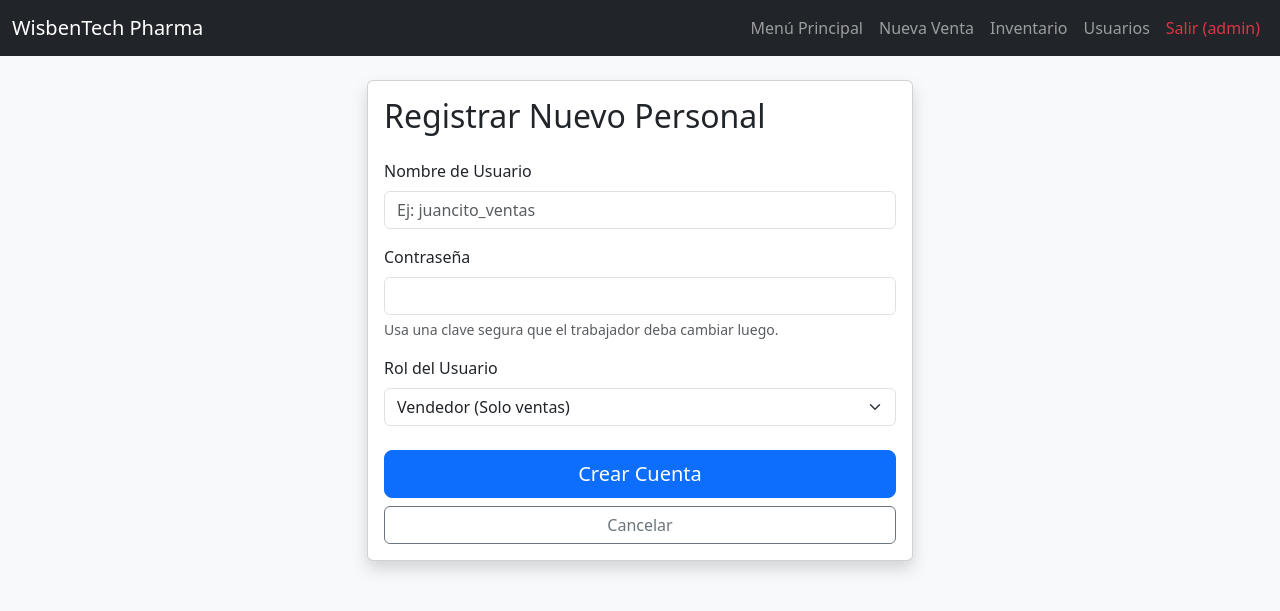
After one commit to benortwis-cell/sistema-medicamentos, a Flask app: page /crear_usuario in a window 1280 px wide. The commit adds this page. Shown: the top 611 px of the page. Run offline with Flask 3, Linux system fonts and the light colour scheme; a user stored in the database is signed in.

Commit message:
Arquitectura modular con base.html y herencia de plantillas

```diff
--- a/app.py
+++ b/app.py
@@ -1,21 +1,28 @@
-from flask import Flask, render_template, request, redirect
 import sqlite3
+from datetime import date
+from functools import wraps
+from flask import Flask, render_template, request, redirect, session, flash
+from werkzeug.security import generate_password_hash, check_password_hash
 
 app = Flask(__name__)
 
+# CONFIGURACIÓN DE SEGURIDAD
+# Esta llave cifra las sesiones para que los roles no puedan ser alterados.
+app.secret_key = 'wisbentech_secret_key_2026'
+
+# --- UTILIDADES Y BASE DE DATOS ---
+
 def conectar_db():
-    # Establece la conexión con el archivo de base de datos
+    """Establece la conexión con el archivo físico de la base de datos."""
     conexion = sqlite3.connect('farmacia.db')
     return conexion
 
 def inicializar_tablas():
+    """Crea la estructura normalizada de la base de datos al arrancar."""
     conexion = conectar_db()
     cursor = conexion.cursor()
 
-    # Habilitamos claves foráneas para la integridad de los datos
-    cursor.execute('PRAGMA foreign_keys = ON;')
-
-    # 1. Tabla Maestra de Productos
+    # Tabla Maestra de Productos
     cursor.execute('''
         CREATE TABLE IF NOT EXISTS productos (
             id INTEGER PRIMARY KEY AUTOINCREMENT,
@@ -23,7 +30,7 @@ def inicializar_tablas():
         )
     ''')
 
-    # 2. Tabla de Lotes (Relacionada con productos)
+    # Tabla de Lotes (Relacionada con productos)
     cursor.execute('''
         CREATE TABLE IF NOT EXISTS lotes (
             id INTEGER PRIMARY KEY AUTOINCREMENT,
@@ -36,19 +43,111 @@ def inicializar_tablas():
         )
     ''')
 
-    # 3. Tablas para Ventas (Para tu análisis futuro)
+    # Tabla de Usuarios y Roles
+    cursor.execute('''
+        CREATE TABLE IF NOT EXISTS usuarios (
+            id INTEGER PRIMARY KEY AUTOINCREMENT,
+            username TEXT NOT NULL UNIQUE,
+            password TEXT NOT NULL,
+            rol TEXT NOT NULL
+        )
+    ''')
+
+    # Tabla de Ventas para historial
     cursor.execute('CREATE TABLE IF NOT EXISTS ventas (id INTEGER PRIMARY KEY AUTOINCREMENT, fecha TIMESTAMP DEFAULT CURRENT_TIMESTAMP, total REAL)')
+
+    # Creamos un admin por defecto si la tabla está vacía (Pass: admin123)
+    cursor.execute('SELECT COUNT(*) FROM usuarios')
+    if cursor.fetchone()[0] == 0:
+        password_segura = generate_password_hash('admin123')
+        cursor.execute('INSERT INTO usuarios (username, password, rol) VALUES (?, ?, ?)',
+                       ('admin', password_segura, 'admin'))
 
     conexion.commit()
     conexion.close()
 
+# --- DECORADORES DE SEGURIDAD ---
+
+def login_requerido(f):
+    """Restringe el acceso a usuarios que no hayan iniciado sesión."""
+    @wraps(f)
+    def decorated_function(*args, **kwargs):
+        if 'usuario_id' not in session:
+            return redirect('/login')
+        return f(*args, **kwargs)
+    return decorated_function
+
+# --- RUTAS DE AUTENTICACIÓN ---
+
+@app.route('/login', methods=['GET', 'POST'])
+def login():
+    if request.method == 'POST':
+        user = request.form['username']
+        pw = request.form['password']
+
+        conexion = conectar_db()
+        cursor = conexion.cursor()
+        cursor.execute('SELECT id, password, rol FROM usuarios WHERE username = ?', (user,))
+        resultado = cursor.fetchone()
+        conexion.close()
+
+        if resultado and check_password_hash(resultado[1], pw):
+            session['usuario_id'] = resultado[0]
+            session['username'] = user
+            session['rol'] = resultado[2]
+            return redirect('/')
+        else:
+            return "<h1>Error: Usuario o contraseña incorrectos</h1><a href='/login'>Reintentar</a>"
+
+    return render_template('login.html')
+
+@app.route('/logout')
+def logout():
+    session.clear()
+    return redirect('/login')
+
+@app.route('/crear_usuario', methods=['GET', 'POST'])
+@login_requerido
+def crear_usuario():
+    # Solo el admin puede gestionar personal
+    if session.get('rol') != 'admin':
+        return "Acceso denegado"
+
+    if request.method == 'POST':
+        nuevo_user = request.form['username']
+        # Hasheamos la clave inmediatamente por seguridad
+        nuevo_pw = generate_password_hash(request.form['password'])
+        rol = request.form['rol']
+
+        conexion = conectar_db()
+        cursor = conexion.cursor()
+        try:
+            cursor.execute('INSERT INTO usuarios (username, password, rol) VALUES (?, ?, ?)',
+                           (nuevo_user, nuevo_pw, rol))
+            conexion.commit()
+        except:
+            return "El usuario ya existe"
+        finally:
+            conexion.close()
+        return redirect('/')
+
+    return render_template('crear_usuario.html')
+
+# --- RUTAS DE INVENTARIO (Solo Admin) ---
 
 @app.route('/')
+@login_requerido
 def home():
+    return render_template('index.html')
+
+@app.route('/gestion_inventario')
+@login_requerido
+def gestion_inventario():
+    if session.get('rol') != 'admin':
+        return "Acceso denegado"
+
     conexion = conectar_db()
     cursor = conexion.cursor()
-
-    # Usamos JOIN para traer el nombre desde la tabla productos
     query = '''
         SELECT l.id, p.nombre, l.codigo_lote, l.stock, l.fecha_vence, l.precio
         FROM lotes l
@@ -56,13 +155,17 @@ def home():
     '''
     cursor.execute(query)
     lista_lotes = cursor.fetchall()
-
     conexion.close()
-    return render_template('index.html', medicamentos=lista_lotes)
+    hoy = date.today().strftime('%Y-%m-%d')
+    return render_template('inventario_tabla.html', medicamentos=lista_lotes, fecha_actual=hoy)
 
 @app.route('/agregar', methods=['POST'])
+@login_requerido
 def agregar():
-    nombre = request.form['nombre'].strip().upper() # Estandarizamos a mayúsculas
+    if session.get('rol') != 'admin':
+        return "Acceso denegado: Solo administradores pueden cargar stock."
+
+    nombre = request.form['nombre'].strip().upper()
     codigo_lote = request.form['lote']
     cantidad = request.form['cantidad']
     vencimiento = request.form['vencimiento']
@@ -70,15 +173,10 @@ def agregar():
 
     conexion = conectar_db()
     cursor = conexion.cursor()
-
-    # 1. Lógica de Producto: Insertamos solo si no existe
     cursor.execute('INSERT OR IGNORE INTO productos (nombre) VALUES (?)', (nombre,))
-
-    # Obtenemos el ID del producto (sea nuevo o existente)
     cursor.execute('SELECT id FROM productos WHERE nombre = ?', (nombre,))
     producto_id = cursor.fetchone()[0]
 
-    # 2. Lógica de Lote: Lo vinculamos al ID del producto
     cursor.execute('''
         INSERT INTO lotes (producto_id, codigo_lote, stock, fecha_vence, precio)
         VALUES (?, ?, ?, ?, ?)''',
@@ -89,22 +187,25 @@ def agregar():
     return redirect('/')
 
 @app.route('/eliminar/<int:id>')
+@login_requerido
 def eliminar(id):
+    if session.get('rol') != 'admin':
+        return "Acceso denegado."
+
     conexion = conectar_db()
     cursor = conexion.cursor()
-    # Eliminamos del inventario de lotes
     cursor.execute('DELETE FROM lotes WHERE id = ?', (id,))
     conexion.commit()
     conexion.close()
     return redirect('/')
 
-from datetime import datetime
+# --- RUTAS DE VENTAS (Admin y Vendedor) ---
 
 @app.route('/ventas')
+@login_requerido
 def ventas():
     conexion = conectar_db()
     cursor = conexion.cursor()
-    # Traemos solo lotes con stock, ordenados por fecha de vencimiento (PEPS)
     query = '''
         SELECT l.id, p.nombre, l.codigo_lote, l.stock, l.fecha_vence
         FROM lotes l
@@ -118,57 +219,47 @@ def ventas():
     return render_template('ventas.html', lotes=lotes_disponibles)
 
 @app.route('/procesar_venta', methods=['POST'])
+@login_requerido
 def procesar_venta():
-    # Obtenemos el ID del producto (ahora la venta es por producto, no por un lote fijo)
-    # Nota: Asegúrate de que el select en tu HTML envíe el producto_id
-    producto_id = request.form['lote_id']
+    lote_id_referencia = request.form['lote_id']
     cantidad_a_vender = int(request.form['cantidad'])
 
     conexion = conectar_db()
     cursor = conexion.cursor()
 
-    # 1. Buscamos TODOS los lotes de ese medicamento que tengan stock
-    # Los ordenamos por fecha de vencimiento (PEPS) para minimizar pérdidas
+    # Buscamos todos los lotes del mismo producto para aplicar PEPS
     query = """
         SELECT id, stock FROM lotes
         WHERE producto_id = (SELECT producto_id FROM lotes WHERE id = ?)
         AND stock > 0
         ORDER BY fecha_vence ASC
     """
-    cursor.execute(query, (producto_id,))
+    cursor.execute(query, (lote_id_referencia,))
     lotes = cursor.fetchall()
 
-    # Calculamos el total disponible sumando todos los lotes
     total_disponible = sum(lote[1] for lote in lotes)
 
-    # Solo procedemos si el total de TODOS los lotes cubre la venta
     if total_disponible >= cantidad_a_vender:
         for lote_id, stock_lote in lotes:
-            if cantidad_a_vender <= 0:
-                break
+            if cantidad_a_vender <= 0: break
 
             if stock_lote <= cantidad_a_vender:
-                # Caso A: El lote no alcanza para cubrir todo, lo agotamos y seguimos al siguiente
                 cantidad_a_vender -= stock_lote
                 cursor.execute("UPDATE lotes SET stock = 0 WHERE id = ?", (lote_id,))
             else:
-                # Caso B: El lote tiene suficiente para cubrir lo que falta de la venta
                 nuevo_stock = stock_lote - cantidad_a_vender
                 cursor.execute("UPDATE lotes SET stock = ? WHERE id = ?", (nuevo_stock, lote_id))
                 cantidad_a_vender = 0
 
-        # Registramos el movimiento en la tabla de ventas para tu análisis
-        cursor.execute('INSERT INTO ventas (total) VALUES (?)', (0,)) # Puedes calcular el total después
+        cursor.execute('INSERT INTO ventas (total) VALUES (?)', (0,))
         conexion.commit()
     else:
-        # Aquí puedes retornar un mensaje de error si ni sumando todos los lotes alcanza
         conexion.close()
-        return "<h1>Error: Stock insuficiente en todos los lotes combinados</h1><a href='/ventas'>Volver</a>"
+        return "<h1>Error: Stock insuficiente total</h1><a href='/ventas'>Volver</a>"
 
     conexion.close()
     return redirect('/')
 
 if __name__ == '__main__':
-    # IMPORTANTE: Llamamos a la creación de tablas antes de iniciar el servidor
     inicializar_tablas()
     app.run(debug=True)
--- /dev/null
+++ b/templates/base.html
@@ -0,0 +1,35 @@
+<!DOCTYPE html>
+<html lang="es">
+<head>
+    <meta charset="UTF-8">
+    <meta name="viewport" content="width=device-width, initial-scale=1.0">
+    <title>{% block title %}WisbenTech Pharma{% endblock %}</title>
+    <link href="https://cdn.jsdelivr.net/npm/bootstrap@5.3.0/dist/css/bootstrap.min.css" rel="stylesheet">
+    <link rel="stylesheet" href="https://cdn.jsdelivr.net/npm/bootstrap-icons@1.11.1/font/bootstrap-icons.css">
+</head>
+<body class="bg-light">
+
+    <nav class="navbar navbar-expand-lg navbar-dark bg-dark mb-4">
+        <div class="container-fluid">
+            <a class="navbar-brand" href="/">WisbenTech Pharma</a>
+            <div class="navbar-nav">
+                <a class="nav-link" href="/">Menú Principal</a>
+                <a class="nav-link" href="/ventas">Nueva Venta</a>
+
+                {% if session['rol'] == 'admin' %}
+                    <a class="nav-link" href="/gestion_inventario">Inventario</a>
+                    <a class="nav-link" href="/crear_usuario">Usuarios</a>
+                {% endif %}
+
+                <a class="nav-link text-danger" href="/logout">Salir ({{ session['username'] }})</a>
+            </div>
+        </div>
+    </nav>
+
+    <main class="container">
+        {% block content %}{% endblock %}
+    </main>
+
+    <script src="https://cdn.jsdelivr.net/npm/bootstrap@5.3.0/dist/js/bootstrap.bundle.min.js"></script>
+</body>
+</html>
--- /dev/null
+++ b/templates/crear_usuario.html
@@ -0,0 +1,38 @@
+{% extends "base.html" %}
+    {% block content %}
+        <div class="row justify-content-center">
+            <div class="col-md-6">
+                <section class="card shadow">
+                    <div class="card-body">
+                        <h2 class="card-title mb-4">Registrar Nuevo Personal</h2>
+
+                        <form action="/crear_usuario" method="POST">
+                            <div class="mb-3">
+                                <label class="form-label">Nombre de Usuario</label>
+                                <input type="text" name="username" class="form-control" required placeholder="Ej: juancito_ventas">
+                            </div>
+
+                            <div class="mb-3">
+                                <label class="form-label">Contraseña</label>
+                                <input type="password" name="password" class="form-control" required>
+                                <div class="form-text">Usa una clave segura que el trabajador deba cambiar luego.</div>
+                            </div>
+
+                            <div class="mb-4">
+                                <label class="form-label">Rol del Usuario</label>
+                                <select name="rol" class="form-select" required>
+                                    <option value="vendedor" selected>Vendedor (Solo ventas)</option>
+                                    <option value="admin">Administrador (Acceso total)</option>
+                                </select>
+                            </div>
+
+                            <div class="d-grid gap-2">
+                                <button type="submit" class="btn btn-primary btn-lg">Crear Cuenta</button>
+                                <a href="/" class="btn btn-outline-secondary">Cancelar</a>
+                            </div>
+                        </form>
+                    </div>
+                </section>
+            </div>
+        </div>
+    {% endblock %}
```
Also changed, not shown: templates/index.html (+42 -83 lines), templates/inventario_tabla.html (added, +67 -0 lines), templates/login.html (added, +29 -0 lines), templates/ventas.html (+3 -25 lines), farmacia.db.
